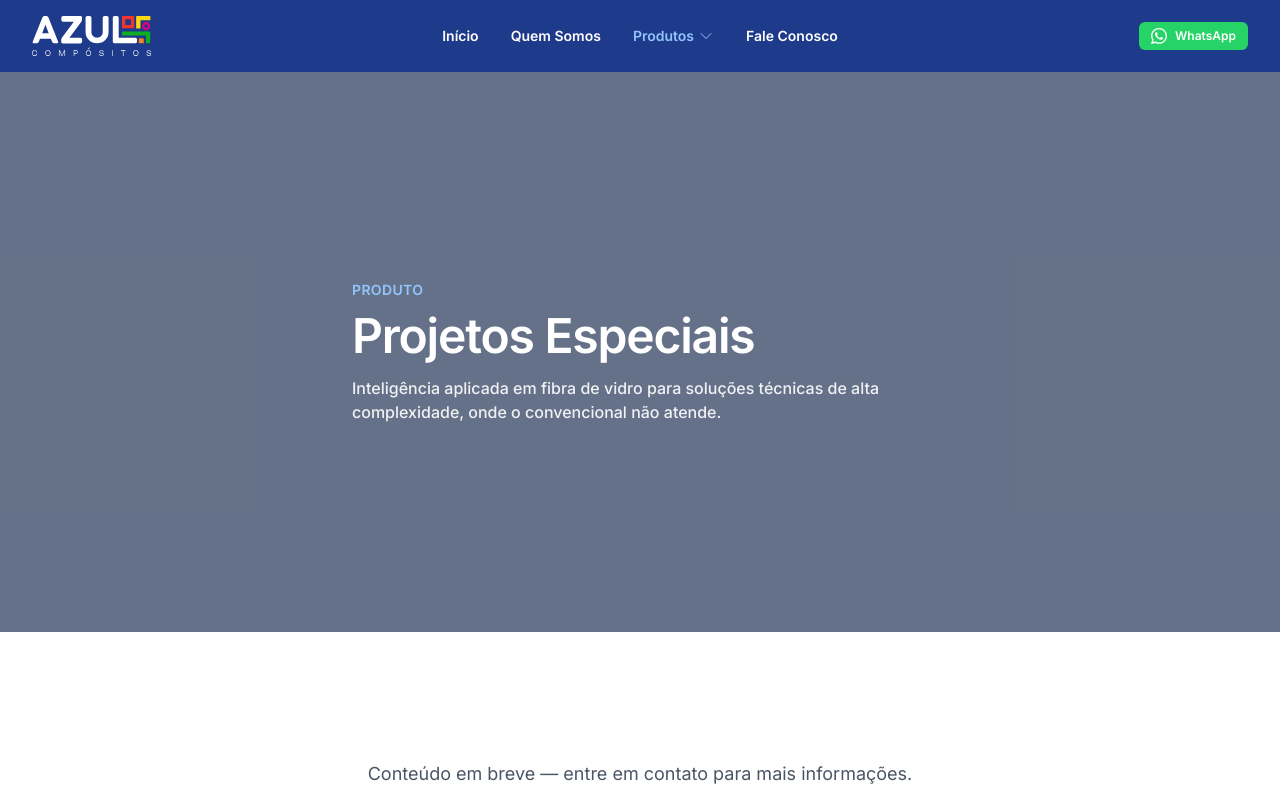
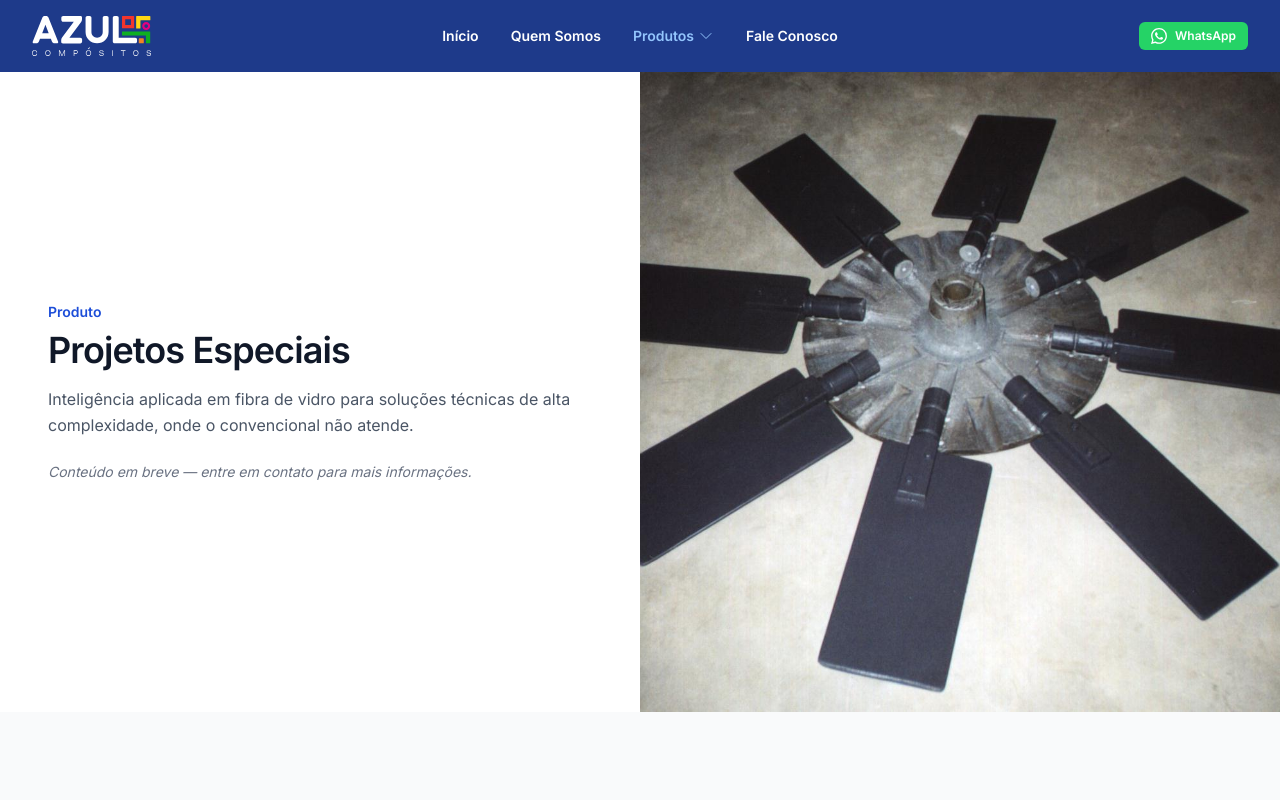
Before and after one commit to overdrive-dev/azul-web-mosaico, a Next.js app: page /projetos-especiais in a window 1280 px wide. Shown: the top 800 px of the page. Built offline with nearby package versions, Linux system fonts and the light colour scheme.

Commit message:
refactor: remove HeroBanner from product pages, merge hero content into first split block

```diff
--- a/app/bandejamento/page.tsx
+++ b/app/bandejamento/page.tsx
@@ -1,7 +1,6 @@
 import type { Metadata } from "next";
 import Image from "next/image";
 import { CheckCircleIcon } from "@heroicons/react/20/solid";
-import HeroBanner from "@/components/HeroBanner";
 import Contact from "@/components/Contact";
 import Footer from "@/components/Footer";
 
@@ -21,21 +20,15 @@ const diferenciais = [
 export default function BandejamentoPage() {
   return (
     <main className="min-h-screen bg-white">
-      <HeroBanner
-        title="Sistemas de Bandejamento em Fibra de Vidro"
-        subtitle="Produto"
-        description="Projetados para ambientes onde a corrosão compromete estruturas metálicas, garantindo integridade estrutural permanente."
-        overlayClass="bg-azul-900/60"
-      />
-
       {/* Block 1: Intro — text left, image right */}
       <section>
         <div className="flex flex-col lg:flex-row">
           <div className="flex items-center px-6 py-16 sm:py-24 lg:w-1/2 lg:px-12 lg:py-32">
             <div className="mx-auto max-w-xl">
-              <h2 className="text-xl sm:text-2xl font-semibold tracking-tight text-gray-900">
-                Integridade estrutural permanente
-              </h2>
+              <p className="text-sm font-semibold text-azul-600">Produto</p>
+              <h1 className="mt-2 text-2xl sm:text-3xl lg:text-4xl font-semibold tracking-tight text-gray-900">
+                Sistemas de Bandejamento em Fibra de Vidro
+              </h1>
               <p className="mt-4 text-base leading-relaxed text-gray-600">
                 Projetados para ambientes onde a corrosão compromete estruturas metálicas, os sistemas de leitos e eletrocalhas em fibra de vidro garantem integridade estrutural permanente em plataformas offshore, refinarias, portos e indústrias químicas.
               </p>
--- a/app/escada-de-marinheiro/page.tsx
+++ b/app/escada-de-marinheiro/page.tsx
@@ -1,7 +1,6 @@
 import type { Metadata } from "next";
 import Image from "next/image";
 import { CheckCircleIcon } from "@heroicons/react/20/solid";
-import HeroBanner from "@/components/HeroBanner";
 import Contact from "@/components/Contact";
 import Footer from "@/components/Footer";
 
@@ -29,21 +28,15 @@ const diferenciais = [
 export default function EscadaDeMarinheiroPage() {
   return (
     <main className="min-h-screen bg-white">
-      <HeroBanner
-        title="Escadas de Marinheiro em Fibra de Vidro"
-        subtitle="Produto"
-        description="Acesso vertical definitivo para ambientes expostos à maresia e agentes químicos, com segurança permanente e custo de manutenção praticamente inexistente."
-        overlayClass="bg-azul-900/60"
-      />
-
       {/* Block 1: Intro — text left, image right */}
       <section>
         <div className="flex flex-col lg:flex-row">
           <div className="flex items-center px-6 py-16 sm:py-24 lg:w-1/2 lg:px-12 lg:py-32">
             <div className="mx-auto max-w-xl">
-              <h2 className="text-xl sm:text-2xl font-semibold tracking-tight text-gray-900">
-                Acesso vertical definitivo
-              </h2>
+              <p className="text-sm font-semibold text-azul-600">Produto</p>
+              <h1 className="mt-2 text-2xl sm:text-3xl lg:text-4xl font-semibold tracking-tight text-gray-900">
+                Escadas de Marinheiro em Fibra de Vidro
+              </h1>
               <p className="mt-4 text-base leading-relaxed text-gray-600">
                 Desenvolvidas para acesso vertical em estruturas expostas à maresia e agentes químicos, as escadas de marinheiro em fibra de vidro substituem definitivamente as metálicas em plataformas offshore, indústrias químicas e edificações costeiras.
               </p>
--- a/app/grades-de-piso/page.tsx
+++ b/app/grades-de-piso/page.tsx
@@ -1,7 +1,6 @@
 import type { Metadata } from "next";
 import Image from "next/image";
 import { CheckCircleIcon } from "@heroicons/react/20/solid";
-import HeroBanner from "@/components/HeroBanner";
 import Contact from "@/components/Contact";
 import Footer from "@/components/Footer";
 
@@ -22,21 +21,15 @@ const diferenciais = [
 export default function GradesDePisoPage() {
   return (
     <main className="min-h-screen bg-white">
-      <HeroBanner
-        title="Grades de Piso em Fibra de Vidro"
-        subtitle="Produto"
-        description="Desenvolvidas para ambientes de alta agressividade química e marinha, substituem as grades metálicas com ampla superioridade em durabilidade."
-        overlayClass="bg-azul-900/60"
-      />
-
       {/* Block 1: Intro — text left, image right */}
       <section>
         <div className="flex flex-col lg:flex-row">
           <div className="flex items-center px-6 py-16 sm:py-24 lg:w-1/2 lg:px-12 lg:py-32">
             <div className="mx-auto max-w-xl">
-              <h2 className="text-xl sm:text-2xl font-semibold tracking-tight text-gray-900">
-                Segurança estrutural permanente
-              </h2>
+              <p className="text-sm font-semibold text-azul-600">Produto</p>
+              <h1 className="mt-2 text-2xl sm:text-3xl lg:text-4xl font-semibold tracking-tight text-gray-900">
+                Grades de Piso em Fibra de Vidro
+              </h1>
               <p className="mt-4 text-base leading-relaxed text-gray-600">
                 Desenvolvidas para ambientes de alta agressividade química e marinha, as grades em fibra de vidro substituem as metálicas com ampla superioridade em durabilidade.
               </p>
--- a/app/guarda-corpos/page.tsx
+++ b/app/guarda-corpos/page.tsx
@@ -1,7 +1,6 @@
 import type { Metadata } from "next";
 import Image from "next/image";
 import { CheckCircleIcon } from "@heroicons/react/20/solid";
-import HeroBanner from "@/components/HeroBanner";
 import Contact from "@/components/Contact";
 import Footer from "@/components/Footer";
 
@@ -22,21 +21,15 @@ const diferenciais = [
 export default function GuardaCorposPage() {
   return (
     <main className="min-h-screen bg-white">
-      <HeroBanner
-        title="Guarda-Corpos em Fibra de Vidro"
-        subtitle="Produto"
-        description="Sistemas de proteção desenvolvidos para aplicações industriais, marítimas e urbanas sujeitas à corrosão constante."
-        overlayClass="bg-azul-900/60"
-      />
-
       {/* Block 1: Intro — text left, image right */}
       <section>
         <div className="flex flex-col lg:flex-row">
           <div className="flex items-center px-6 py-16 sm:py-24 lg:w-1/2 lg:px-12 lg:py-32">
             <div className="mx-auto max-w-xl">
-              <h2 className="text-xl sm:text-2xl font-semibold tracking-tight text-gray-900">
-                Proteção estrutural durável
-              </h2>
+              <p className="text-sm font-semibold text-azul-600">Produto</p>
+              <h1 className="mt-2 text-2xl sm:text-3xl lg:text-4xl font-semibold tracking-tight text-gray-900">
+                Guarda-Corpos em Fibra de Vidro
+              </h1>
               <p className="mt-4 text-base leading-relaxed text-gray-600">
                 Sistemas de proteção desenvolvidos para aplicações industriais, marítimas e urbanas sujeitas à corrosão constante.
               </p>
--- a/app/perfis-pultrudados/page.tsx
+++ b/app/perfis-pultrudados/page.tsx
@@ -1,7 +1,6 @@
 import type { Metadata } from "next";
 import Image from "next/image";
 import { CheckCircleIcon } from "@heroicons/react/20/solid";
-import HeroBanner from "@/components/HeroBanner";
 import Contact from "@/components/Contact";
 import Footer from "@/components/Footer";
 
@@ -32,21 +31,15 @@ const vantagens = [
 export default function PerfisPultrudadosPage() {
   return (
     <main className="min-h-screen bg-white">
-      <HeroBanner
-        title="Perfis Pultrudados em Fibra de Vidro"
-        subtitle="Produto"
-        description="Projetados para substituir estruturas metálicas em ambientes agressivos, com resistência estrutural equivalente ao aço e total imunidade à corrosão."
-        overlayClass="bg-azul-900/60"
-      />
-
       {/* Block 1: Intro — text left, image right */}
       <section>
         <div className="flex flex-col lg:flex-row">
           <div className="flex items-center px-6 py-16 sm:py-24 lg:w-1/2 lg:px-12 lg:py-32">
             <div className="mx-auto max-w-xl">
-              <h2 className="text-xl sm:text-2xl font-semibold tracking-tight text-gray-900">
-                Resistência estrutural para ambientes extremos
-              </h2>
+              <p className="text-sm font-semibold text-azul-600">Produto</p>
+              <h1 className="mt-2 text-2xl sm:text-3xl lg:text-4xl font-semibold tracking-tight text-gray-900">
+                Perfis Pultrudados em Fibra de Vidro
+              </h1>
               <p className="mt-4 text-base leading-relaxed text-gray-600">
                 Projetados para substituir estruturas metálicas em ambientes agressivos, os perfis pultrudados em fibra de vidro oferecem resistência estrutural equivalente ao aço, com a vantagem decisiva de serem totalmente imunes à corrosão.
               </p>
--- a/app/projetos-especiais/page.tsx
+++ b/app/projetos-especiais/page.tsx
@@ -1,5 +1,5 @@
 import type { Metadata } from "next";
-import HeroBanner from "@/components/HeroBanner";
+import Image from "next/image";
 import Contact from "@/components/Contact";
 import Footer from "@/components/Footer";
 
@@ -11,18 +11,27 @@ export const metadata: Metadata = {
 export default function ProjetosEspeciaisPage() {
   return (
     <main className="min-h-screen bg-white">
-      <HeroBanner
-        title="Projetos Especiais"
-        subtitle="Produto"
-        description="Inteligência aplicada em fibra de vidro para soluções técnicas de alta complexidade, onde o convencional não atende."
-        overlayClass="bg-azul-900/60"
-      />
-
-      <section className="px-6 py-16 sm:py-24 lg:py-32">
-        <div className="mx-auto max-w-4xl text-center">
-          <p className="text-base sm:text-lg text-gray-600">
-            Conteúdo em breve — entre em contato para mais informações.
-          </p>
+      <section>
+        <div className="flex flex-col lg:flex-row">
+          <div className="flex items-center px-6 py-16 sm:py-24 lg:w-1/2 lg:px-12 lg:py-32">
+            <div className="mx-auto max-w-xl">
+              <p className="text-sm font-semibold text-azul-600">Produto</p>
+              <h1 className="mt-2 text-2xl sm:text-3xl lg:text-4xl font-semibold tracking-tight text-gray-900">
+                Projetos Especiais
+              </h1>
+              <p className="mt-4 text-base leading-relaxed text-gray-600">
+                Inteligência aplicada em fibra de vidro para soluções técnicas de alta complexidade, onde o convencional não atende.
+              </p>
+              <p className="mt-6 text-sm text-gray-500 italic">
+                Conteúdo em breve — entre em contato para mais informações.
+              </p>
+            </div>
+          </div>
+          <div className="order-first lg:order-none lg:w-1/2">
+            <div className="relative aspect-square lg:aspect-auto lg:h-[50vw] w-full bg-gray-200">
+              <Image src="/images/foto-17.jpg" alt="Projetos especiais em fibra de vidro" fill className="object-cover" />
+            </div>
+          </div>
         </div>
       </section>
 
--- a/app/urbanismo/page.tsx
+++ b/app/urbanismo/page.tsx
@@ -1,5 +1,5 @@
 import type { Metadata } from "next";
-import HeroBanner from "@/components/HeroBanner";
+import Image from "next/image";
 import Contact from "@/components/Contact";
 import Footer from "@/components/Footer";
 
@@ -11,18 +11,27 @@ export const metadata: Metadata = {
 export default function UrbanismoPage() {
   return (
     <main className="min-h-screen bg-white">
-      <HeroBanner
-        title="Urbanismo"
-        subtitle="Produto"
-        description="Estruturas duráveis para espaços urbanos expostos ao tempo, à maresia e ao uso intenso."
-        overlayClass="bg-azul-900/60"
-      />
-
-      <section className="px-6 py-16 sm:py-24 lg:py-32">
-        <div className="mx-auto max-w-4xl text-center">
-          <p className="text-base sm:text-lg text-gray-600">
-            Conteúdo em breve — entre em contato para mais informações.
-          </p>
+      <section>
+        <div className="flex flex-col lg:flex-row">
+          <div className="flex items-center px-6 py-16 sm:py-24 lg:w-1/2 lg:px-12 lg:py-32">
+            <div className="mx-auto max-w-xl">
+              <p className="text-sm font-semibold text-azul-600">Produto</p>
+              <h1 className="mt-2 text-2xl sm:text-3xl lg:text-4xl font-semibold tracking-tight text-gray-900">
+                Urbanismo
+              </h1>
+              <p className="mt-4 text-base leading-relaxed text-gray-600">
+                Estruturas duráveis para espaços urbanos expostos ao tempo, à maresia e ao uso intenso.
+              </p>
+              <p className="mt-6 text-sm text-gray-500 italic">
+                Conteúdo em breve — entre em contato para mais informações.
+              </p>
+            </div>
+          </div>
+          <div className="order-first lg:order-none lg:w-1/2">
+            <div className="relative aspect-square lg:aspect-auto lg:h-[50vw] w-full bg-gray-200">
+              <Image src="/images/foto-16.jpg" alt="Urbanismo em fibra de vidro" fill className="object-cover" />
+            </div>
+          </div>
         </div>
       </section>
 
```
